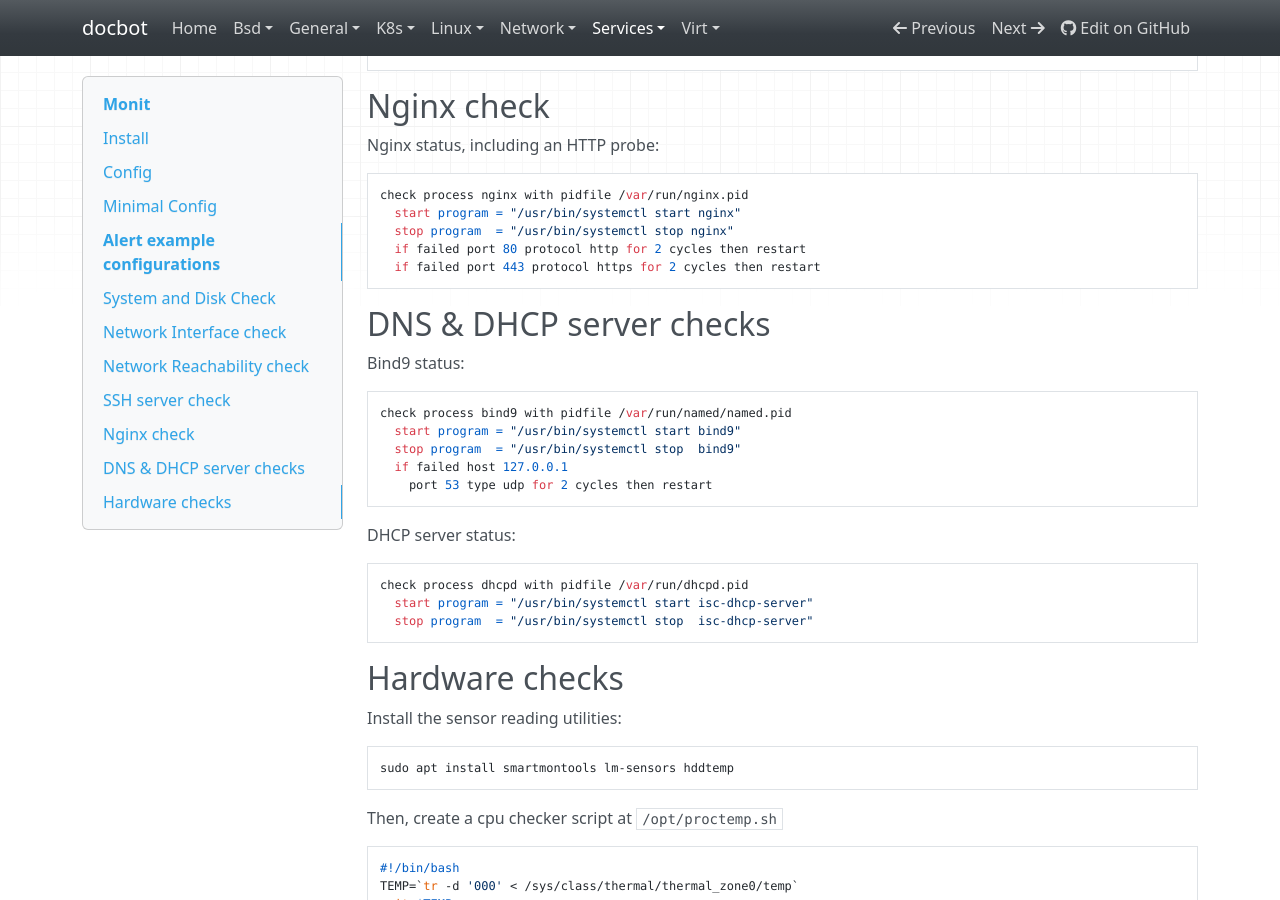
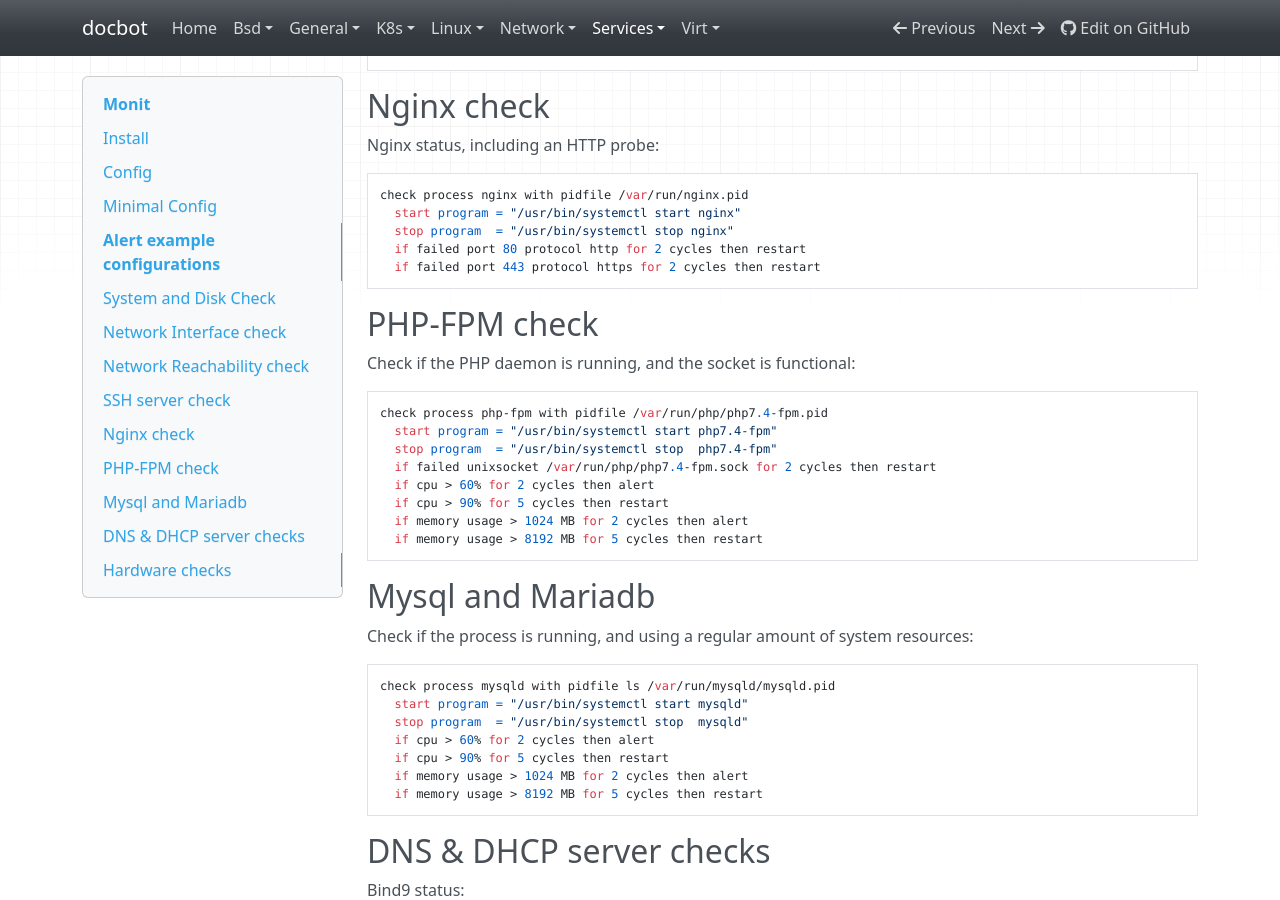
Before and after one commit to noahbailey/docbot, an MkDocs documentation site: the page built from docs/services/monit.md, in a window 1280 px wide and 900 px high, scrolled down 2492 px. Built offline with MkDocs 1.6.1, drawn with Linux system fonts in a browser that asks for light colours; nearby versions of some CDN libraries.

Commit message:
Monit checks for Mysql and PHP-FPM

````diff
--- a/docs/services/monit.md
+++ b/docs/services/monit.md
@@ -141,6 +141,36 @@ check process nginx with pidfile /var/run/nginx.pid
   if failed port 443 protocol https for 2 cycles then restart
 ```
 
+## PHP-FPM check
+
+Check if the PHP daemon is running, and the socket is functional:
+
+```
+check process php-fpm with pidfile /var/run/php/php7.4-fpm.pid
+  start program = "/usr/bin/systemctl start php7.4-fpm"
+  stop program  = "/usr/bin/systemctl stop  php7.4-fpm"
+  if failed unixsocket /var/run/php/php7.4-fpm.sock for 2 cycles then restart
+  if cpu > 60% for 2 cycles then alert
+  if cpu > 90% for 5 cycles then restart
+  if memory usage > 1024 MB for 2 cycles then alert
+  if memory usage > 8192 MB for 5 cycles then restart
+```
+
+## Mysql and Mariadb
+
+Check if the process is running, and using a regular amount of system resources:
+
+```
+check process mysqld with pidfile ls /var/run/mysqld/mysqld.pid
+  start program = "/usr/bin/systemctl start mysqld"
+  stop program  = "/usr/bin/systemctl stop  mysqld"
+  if cpu > 60% for 2 cycles then alert
+  if cpu > 90% for 5 cycles then restart
+  if memory usage > 1024 MB for 2 cycles then alert
+  if memory usage > 8192 MB for 5 cycles then restart
+```
+
+
 ## DNS & DHCP server checks
 
 Bind9 status:
````
